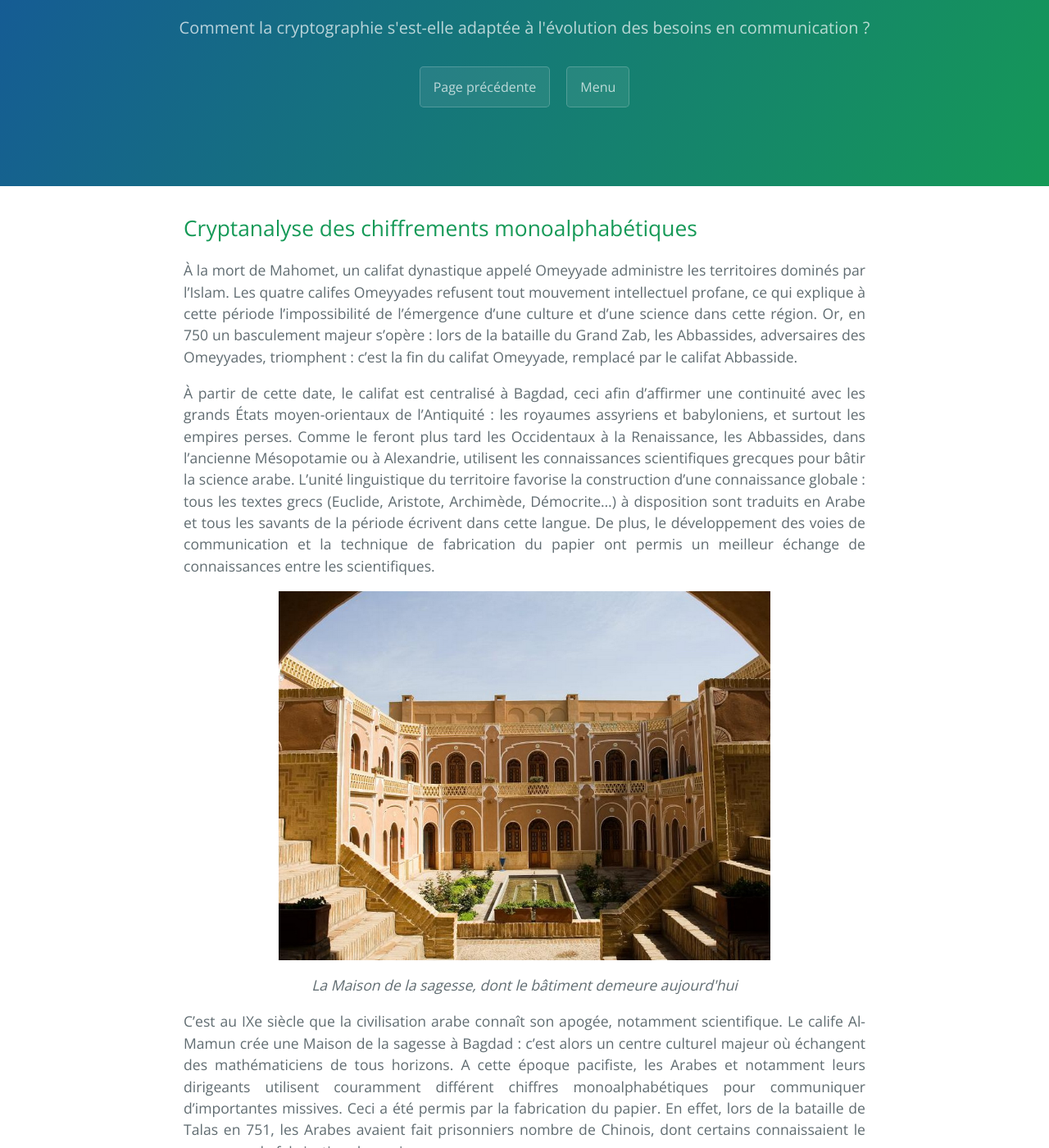
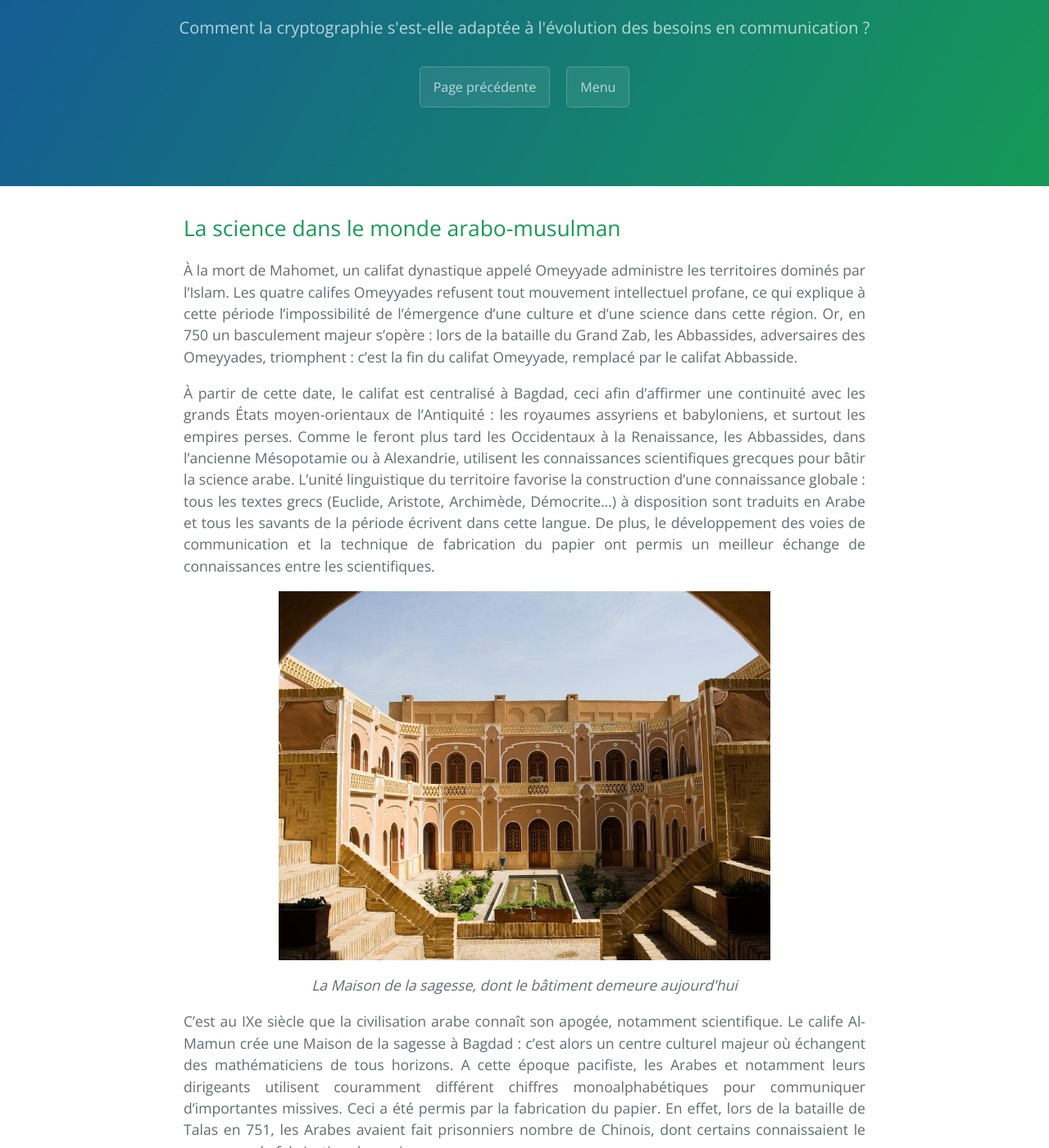
Before and after one commit to SamuelGallay/CryptoTPE, a Jekyll site: the page built from pages/1_Antiquite/4_alkindi.md, in a window 1280 px wide and 1400 px high, scrolled down 203 px. Shown: the whole window at 82% size. Built offline with Jekyll 4.4.1, drawn with Linux system fonts in a browser that asks for light colours; our own code applies the rules of GitHub Pages for plain Markdown files; some of the changed text lies outside the part shown.

Commit message:
Update 4_alkindi.md

```diff
--- a/pages/1_Antiquite/4_alkindi.md
+++ b/pages/1_Antiquite/4_alkindi.md
@@ -6,7 +6,7 @@ partie: "L'Antiquité et le Moyen-Âge"
 menu: /antiquite/
 ---
 
-## Cryptanalyse des chiffrements monoalphabétiques
+## La science dans le monde arabo-musulman
 
 À la mort de Mahomet, un califat dynastique appelé Omeyyade administre les territoires dominés par l’Islam. Les quatre califes Omeyyades refusent tout mouvement intellectuel profane, ce qui explique à cette période l’impossibilité de l'émergence d’une culture et d’une science dans cette région. Or, en 750 un basculement majeur s'opère : lors de la bataille du Grand Zab, les Abbassides, adversaires des Omeyyades, triomphent : c’est la fin du califat Omeyyade, remplacé par le califat Abbasside.
 
@@ -18,6 +18,8 @@ menu: /antiquite/
 C’est au IXe siècle que la civilisation arabe connaît son apogée, notamment scientifique.
 Le calife Al-Mamun crée une Maison de la sagesse à Bagdad : c’est alors un centre culturel majeur où échangent des mathématiciens de tous horizons.
 A cette époque pacifiste, les Arabes et notamment leurs dirigeants utilisent couramment différent chiffres monoalphabétiques pour communiquer d’importantes missives. Ceci a été permis par la fabrication du papier. En effet, lors de la bataille de Talas en 751, les Arabes avaient fait prisonniers nombre de Chinois, dont certains connaissaient le processus de fabrication du papier.
+
+## La naissance de la cryptanalyse
 
 On peut s’étonner de la manière dont les Arabes ont acquis une place si importante dans l’histoire des codes secrets à partir des méthodes existantes. C’est qu’ils ont justement pour la première fois de l’histoire réussi à les briser ! Et c’est de là que, grâce à cette curiosité intellectuelle, est née la [cryptanalyse]({{ "/glossaire/" | relative_url }}).
 
```
